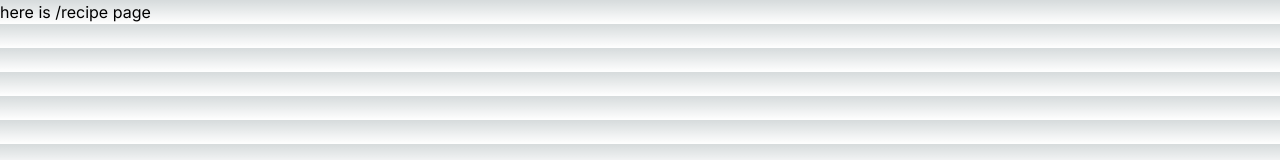
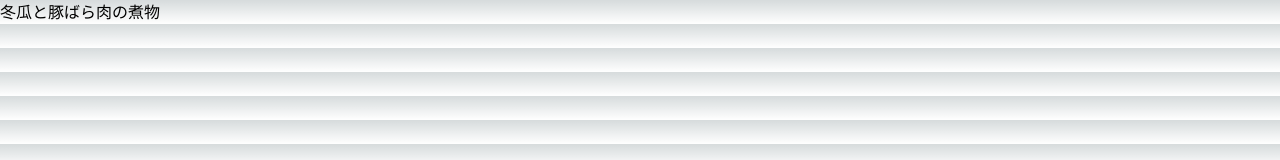
Before and after one commit to 2024-vol11-18/hands-free-cooking, a Next.js app in the folder cooking_app/: page /recipe in a window 1280 px wide. Shown: the top 160 px of the page. Built offline with nearby package versions, Linux system fonts and the light colour scheme.

Commit message:
データを表示できました

```diff
--- a/cooking_app/src/app/recipe/page.tsx
+++ b/cooking_app/src/app/recipe/page.tsx
@@ -1,13 +1,21 @@
 "use client";
 
-import Image from "next/image";
 import useSWR from "swr";
-import useSWRMutation from "swr/mutation";
 
-export default function Recipe() {
+// データ取得用のフェッチャー関数
+const fetcher = (url) => fetch(url).then((res) => res.json());
+
+export default function Recipe({ id }) {
+    // SWRフックを使って、指定されたレシピIDからデータを取得
+    const { data, error } = useSWR(`/api/recipe/${id}`, fetcher);
+
+    if (error) return <p>データの取得に失敗しました</p>;
+    if (!data) return <p>データを読み込み中...</p>;
+
     return (
-    <>
-        <p>here is /recipe page</p>
-    </>
-    )
+        <div>
+            <h1>{data.title}</h1>
+            <p>{data.description}</p>
+        </div>
+    );
 }
```
